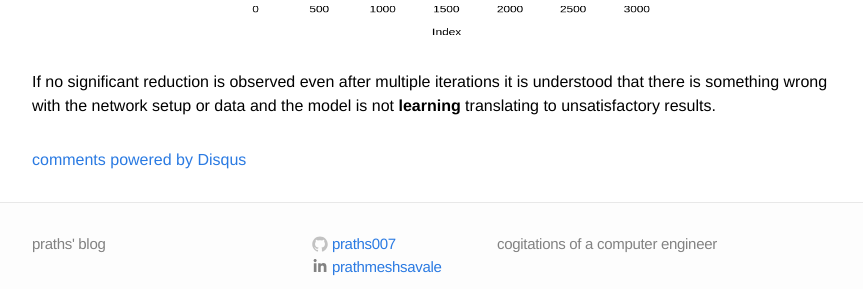
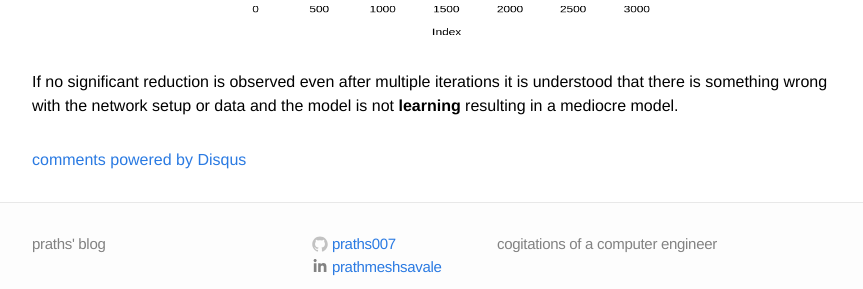
Before and after one commit to praths007/praths007.github.io, a Jekyll site: the page built from _posts/2019-03-25-intuition-neural-networks.md, in a window 1280 px wide and 900 px high, scrolled down 7710 px. Shown: the part 577-866 px from the top of the window, without its empty margins (208-1071 px from the left). Built offline with Jekyll 4.4.1, drawn with Linux system fonts in a browser that asks for light colours; formulas are drawn with MathJax 3; comment, search, counter and statistics services are not loaded.

Commit message:
added nn intuition#f#1

```diff
--- a/_posts/2019-03-25-intuition-neural-networks.md
+++ b/_posts/2019-03-25-intuition-neural-networks.md
@@ -172,7 +172,7 @@ need to pass to the next layer (in case of my output layer, the output is the fi
  Doing this I get the \\( \theta \\) adjustment for the previous layer. And this phenomenon
 **propagates** till the very first layer.
 
-A more detailed explanation for this is available [here](https://medium.com/datathings/neural-networks-and-backpropagation-explained-in-a-simple-way-f540a3611f5e)
+A more detailed explanation for this is available [here](https://medium.com/datathings/neural-networks-and-backpropagation-explained-in-a-simple-way-f540a3611f5e).
 
 ###### 4.a. Calculate gradient and adjust weights for each layer
 My objective is to minimize this cost so I will use the partial derivative of my cost function to calculate by how much
@@ -328,5 +328,5 @@ should follow an elbow curve shown here.
 ![gradient_descent_cost_vs_iteration](/assets/neural_net_2_cost_vs_iteration_num.png){:height="400px" width="500px"}{: .center-image }
 
  If no significant reduction is observed even after multiple iterations it
-is understood that there is something wrong with the network setup or data and the model is not **learning** translating
-to unsatisfactory results.
+is understood that there is something wrong with the network setup or data and the model is not **learning** resulting
+in a mediocre model.
```
